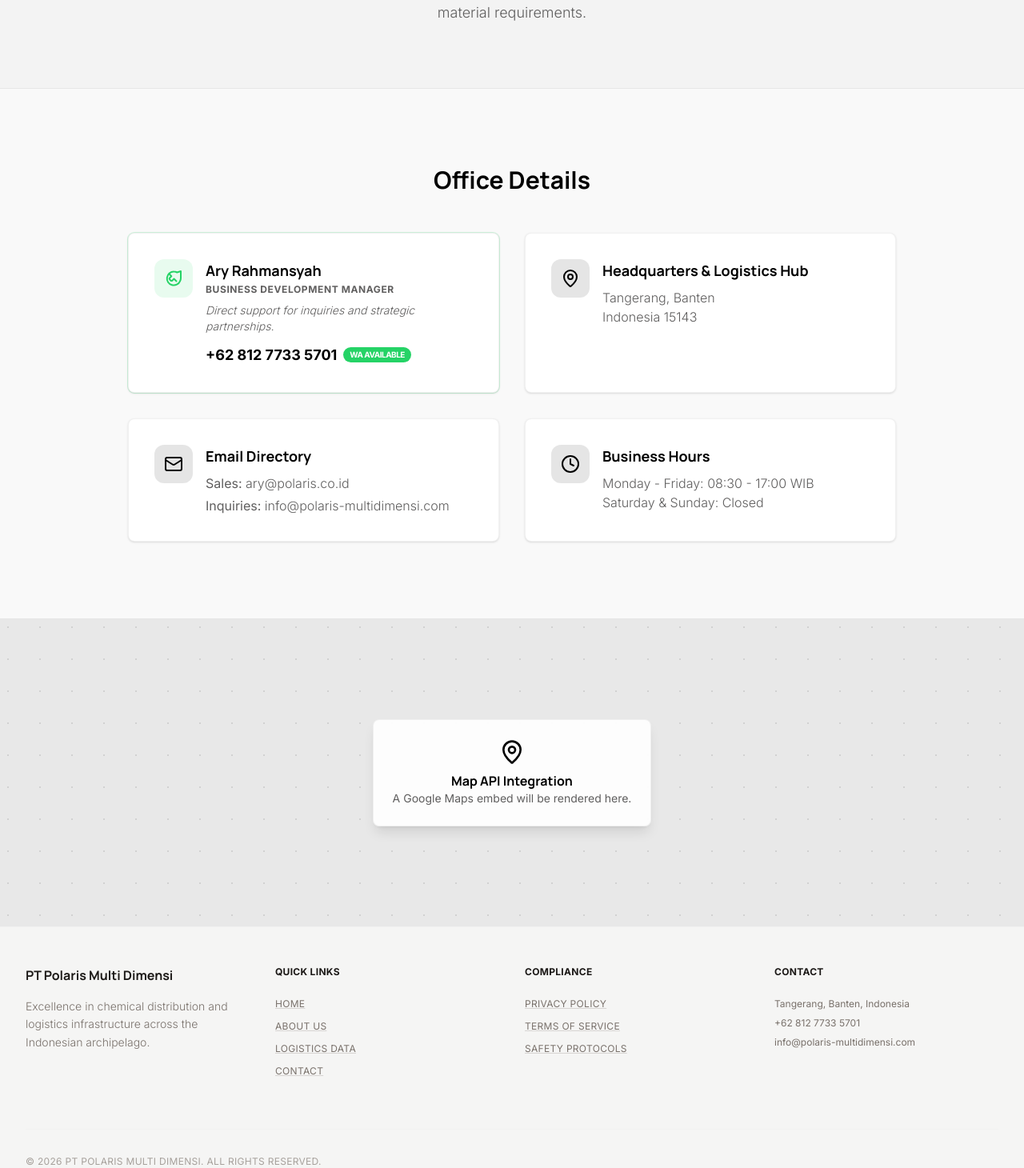
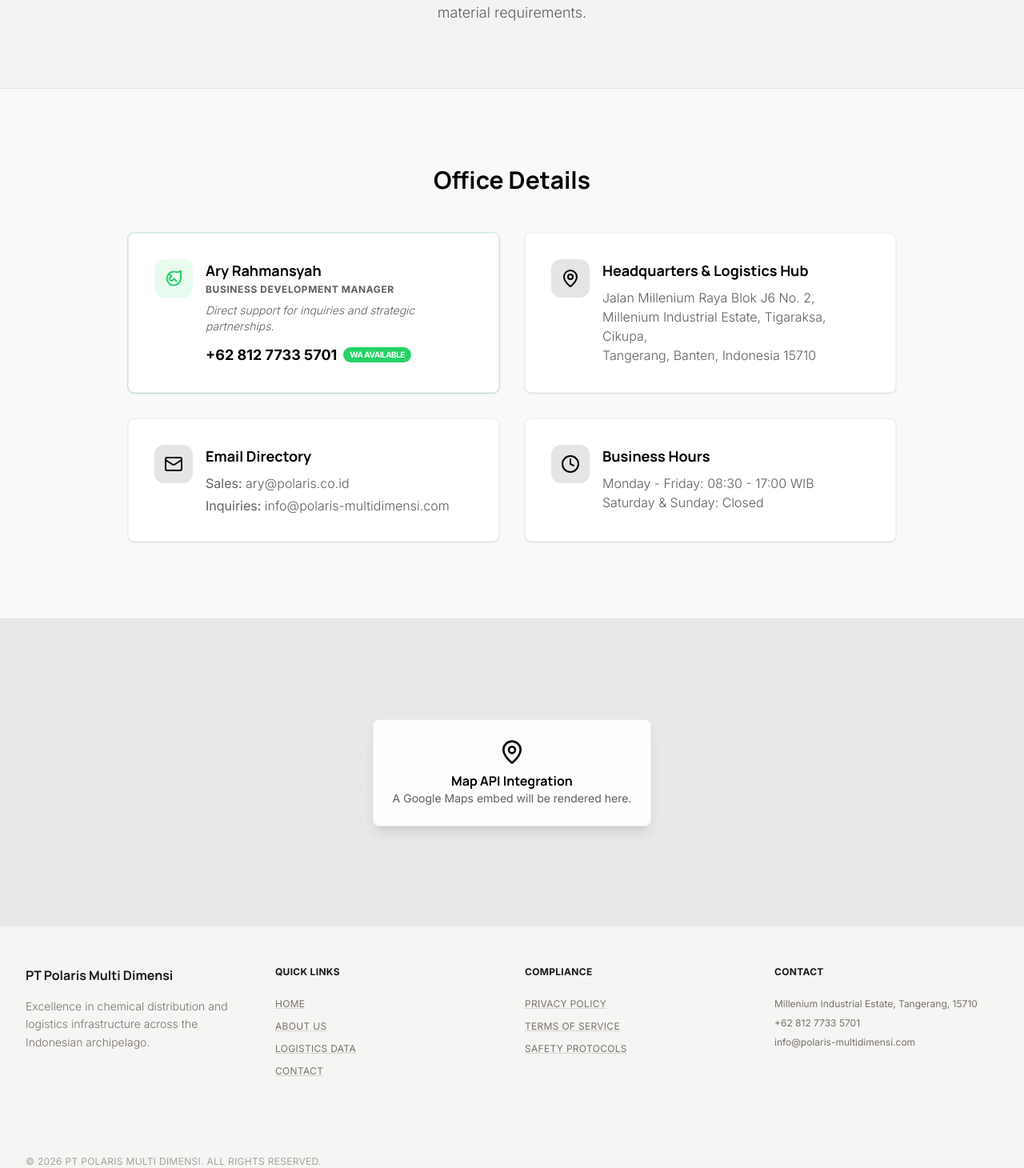
Before and after one commit to Morenozio/polaris, a Next.js app: page /contact in a window 1280 px wide. Shown: the part 283-1743 px from the top of the page at 80% size. Built offline with nearby package versions, Linux system fonts and the light colour scheme.

Commit message:
Update official company address to Millenium Industrial Estate

```diff
--- a/src/app/about/page.tsx
+++ b/src/app/about/page.tsx
@@ -78,7 +78,7 @@
           <MapPin size={48} className="text-white mx-auto mb-8 opacity-80" />
           <h2 className="text-3xl md:text-5xl font-bold font-headline mb-8 text-white tracking-tighter">Strategic Logistics Infrastructure</h2>
           <p className="text-xl text-white/80 font-light leading-relaxed mb-12 max-w-3xl mx-auto">
-            Our primary distribution operations are strategically anchored in <strong>Tangerang, Banten</strong>. This geographical advantage provides unparalleled access to major toll networks and seaports, ensuring rapid deployment of chemical materials to manufacturing hubs in Greater Jakarta, West Java, and beyond.
+            Our primary distribution operations are strategically anchored in <strong>Millenium Industrial Estate, Tangerang</strong>. This geographical advantage provides unparalleled access to major toll networks and seaports, ensuring rapid deployment of chemical materials to manufacturing hubs in Greater Jakarta, West Java, and beyond.
           </p>
           <Link href="/contact" className="inline-block bg-white text-black px-10 py-4 rounded-lg font-bold hover:bg-stone-200 transition-colors shadow-lg">
             Connect With Our Team
--- a/src/app/contact/page.tsx
+++ b/src/app/contact/page.tsx
@@ -63,8 +63,9 @@
             </div>
             <div>
               <h3 className="font-bold text-lg text-black font-headline mb-2">Headquarters &amp; Logistics Hub</h3>
-              <p className="text-secondary font-light">Tangerang, Banten</p>
-              <p className="text-secondary font-light">Indonesia 15143</p>
+              <p className="text-secondary font-light">Jalan Millenium Raya Blok J6 No. 2,</p>
+              <p className="text-secondary font-light">Millenium Industrial Estate, Tigaraksa, Cikupa,</p>
+              <p className="text-secondary font-light">Tangerang, Banten, Indonesia 15710</p>
             </div>
           </div>
 
--- a/src/components/Footer.tsx
+++ b/src/components/Footer.tsx
@@ -32,7 +32,7 @@
 
         <div>
           <h4 className="font-body text-xs tracking-wide uppercase font-bold mb-6 text-stone-900 dark:text-stone-100">Contact</h4>
-          <p className="text-xs text-stone-500 mb-2">Tangerang, Banten, Indonesia</p>
+          <p className="text-xs text-stone-500 mb-2">Millenium Industrial Estate, Tangerang, 15710</p>
           <p className="text-xs text-stone-500 mb-2">+62 812 7733 5701</p>
           <p className="text-xs text-stone-500">info@polaris-multidimensi.com</p>
         </div>
```
Also changed, not shown: assets/whatsappicon.png (added).
